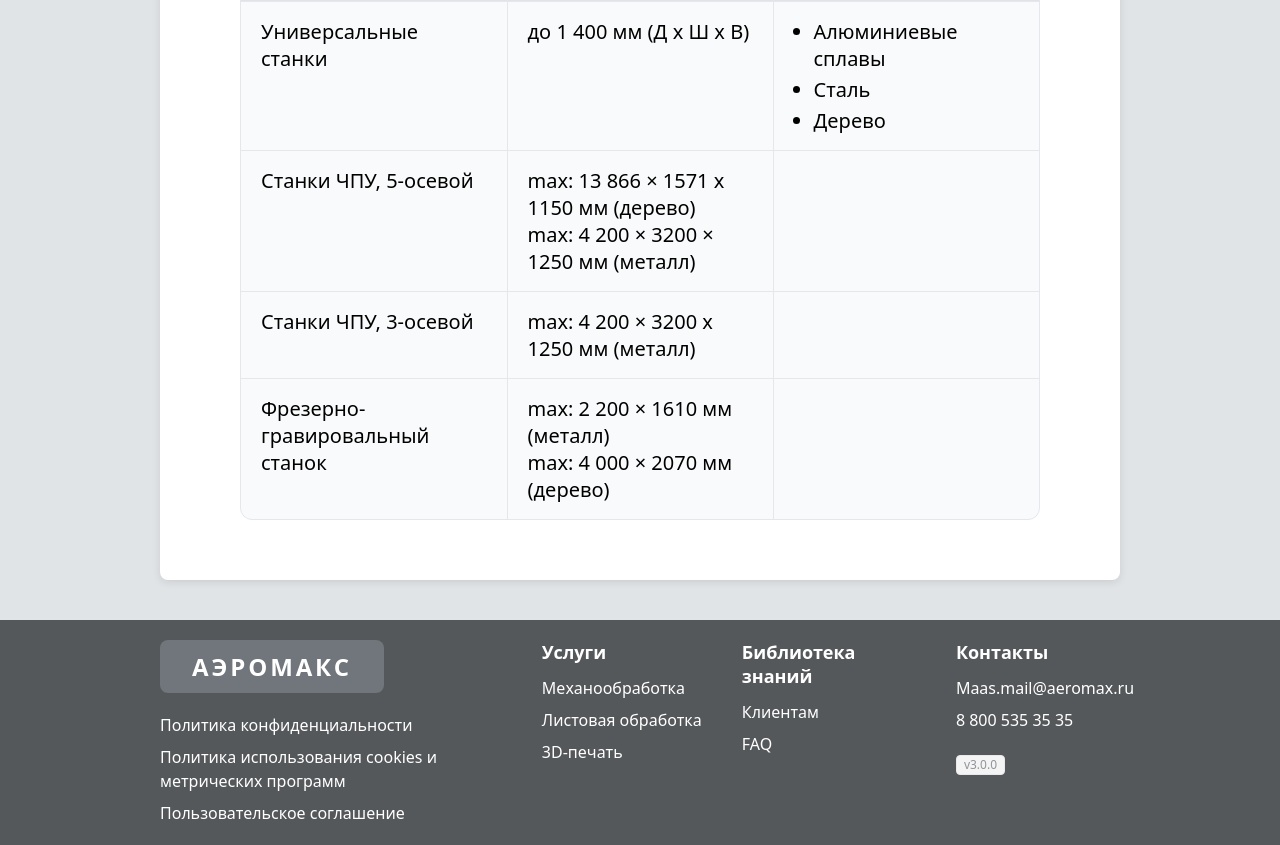
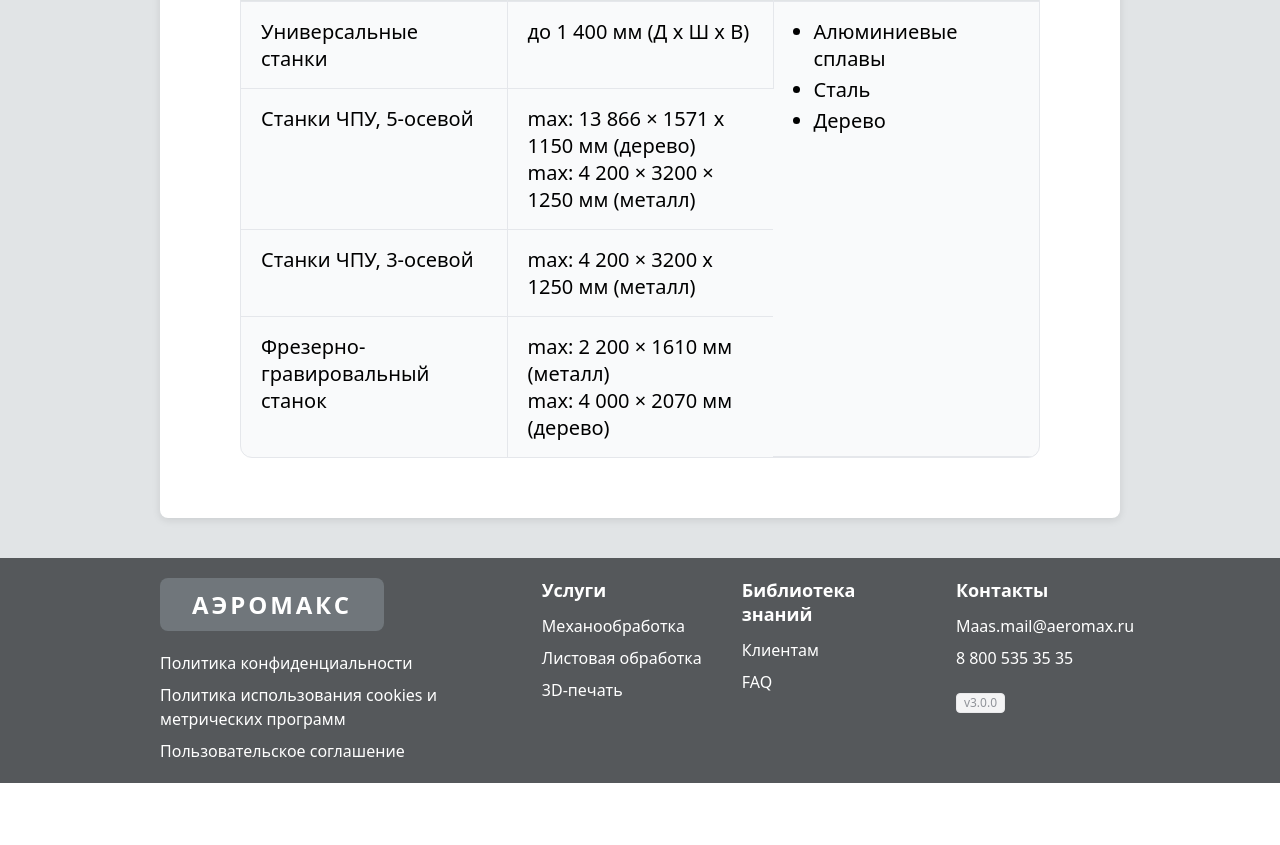
Before and after one commit to js-owl/maas-front, a Vue app: page /mechanical in a window 1280 px wide. Shown: the part 3785-4630 px from the top of the page. After the commit the page ends 4568 px from the top, so only its background shows below. Built offline with nearby package versions, Linux system fonts and the light colour scheme.

Commit message:
Refactor UslugiMilling.vue to optimize table structure and improve readability
- Adjusted table layout by merging cells for materials list, enhancing visual clarity.
- Removed unnecessary empty table cells to streamline the component's presentation.

```diff
--- a/src/components/sections/uslugi/UslugiMilling.vue
+++ b/src/components/sections/uslugi/UslugiMilling.vue
@@ -37,7 +37,7 @@
               <tr>
                 <td>Универсальные станки</td>
                 <td>до 1 400 мм (Д х Ш х В)</td>
-                <td>
+                <td rowspan="4">
                   <ul class="materials-list">
                     <li>Алюминиевые сплавы</li>
                     <li>Сталь</li>
@@ -51,12 +51,10 @@
                   max: 13 866 × 1571 х 1150 мм (дерево)<br />
                   max: 4 200 × 3200 × 1250 мм (металл)
                 </td>
-                <td></td>
               </tr>
               <tr>
                 <td>Станки ЧПУ, 3-осевой</td>
                 <td>max: 4 200 × 3200 х 1250 мм (металл)</td>
-                <td></td>
               </tr>
               <tr>
                 <td>Фрезерно-гравировальный станок</td>
@@ -64,7 +62,6 @@
                   max: 2 200 × 1610 мм (металл)<br />
                   max: 4 000 × 2070 мм (дерево)
                 </td>
-                <td></td>
               </tr>
             </tbody>
           </table>
```
